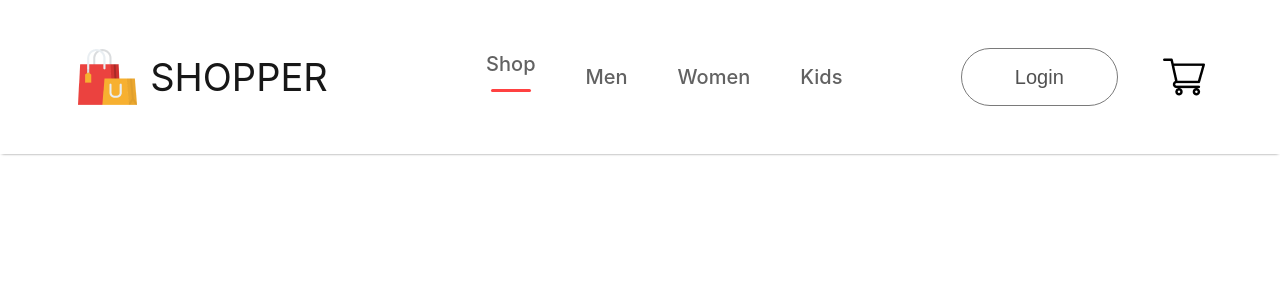
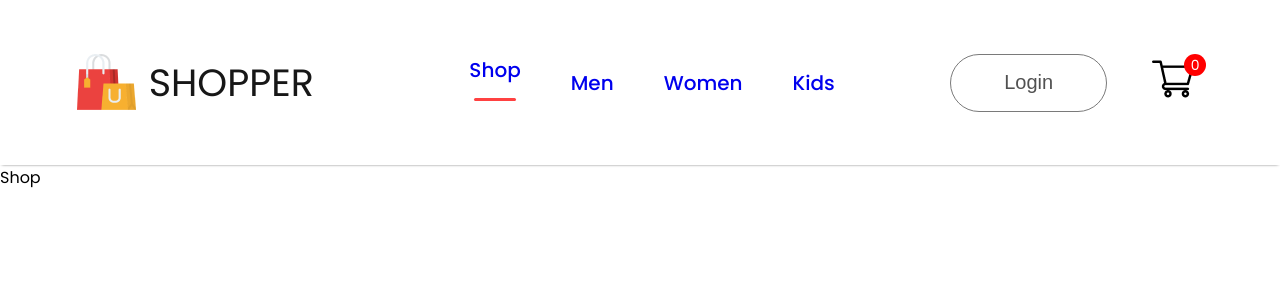
Before and after one commit to gargsona7130/React_Ecommerce, a React (Create React App) app: page / in a window 1280 px wide. Shown: the top 300 px of the page. Built offline with nearby package versions, Linux system fonts and the light colour scheme.

Commit message:
Navbar and dynamic urls

```diff
--- a/public/index.html
+++ b/public/index.html
@@ -15,6 +15,9 @@
       user's mobile device or desktop. See https://developers.google.com/web/fundamentals/web-app-manifest/
     -->
     <link rel="manifest" href="%PUBLIC_URL%/manifest.json" />
+    <link rel="preconnect" href="https://fonts.googleapis.com">
+<link rel="preconnect" href="https://fonts.gstatic.com" crossorigin>
+<link href="https://fonts.googleapis.com/css2?family=Poppins:ital,wght@0,100;0,200;0,300;0,400;0,500;0,600;0,700;0,800;0,900;1,100;1,200;1,300;1,400;1,500;1,600;1,700;1,800;1,900&display=swap" rel="stylesheet">
     <!--
       Notice the use of %PUBLIC_URL% in the tags above.
       It will be replaced with the URL of the `public` folder during the build.
--- a/src/App.js
+++ b/src/App.js
@@ -1,11 +1,31 @@
 import './App.css';
 import Navbar from './Components/Navbar/Navbar';
-
+import { BrowserRouter, Routes, Route } from 'react-router-dom';
+import Cart from './Pages/Cart';
+import ShopCategory from './Pages/ShopCategory';
+import Product from './Pages/Product';
+import LoginSignup from './Pages/LoginSignup';
+import Shop from './Pages/Shop';
 
 function App() {
   return (
     <div>
+      <BrowserRouter>
       <Navbar/>
+      <Routes>
+        <Route path='/' element={<Shop/>}/>
+        <Route path='/mens' element={<ShopCategory category="men"/>}/>
+        <Route path='/womens' element={<ShopCategory category="Women"/>}/>
+        <Route path='/kids' element={<ShopCategory category="kid"/>}/>
+
+        <Route path="/product" element={<Product/>}>
+        <Route path=':productId' element={<Product/>}/>
+      </Route>
+
+      <Route path='/cart' element={<Cart/>}/>
+      <Route path='/login' element={<LoginSignup/>} />
+      </Routes>
+      </BrowserRouter>
     </div>
   );
 }
--- a/src/Components/Navbar/Navbar.css
+++ b/src/Components/Navbar/Navbar.css
@@ -65,3 +65,17 @@
 .nav-login-cart button:active{
     background: #f3f3f3;
 }
+
+.nav-cart-count{
+    width: 22px;
+    height: 22px;
+    display:flex;
+    justify-content: center;
+    align-items:center;
+    margin-top: -35px;
+    margin-left: -55px;
+    border-radius: 11px;
+    font-size:14px;
+    background:red;
+    color:white;
+}
--- a/src/Components/Navbar/Navbar.jsx
+++ b/src/Components/Navbar/Navbar.jsx
@@ -1,9 +1,15 @@
 import React from 'react'
 import './Navbar.css'
+import { useState } from 'react';
 import logo from '../Assets/logo.png'
 import cart_icon from '../Assets/cart_icon.png'
+import {Link} from 'react-router-dom';
+
+
 
 const Navbar = () => {
+
+    const [menu,setMenu] = useState("shop");
   return (
     <div className='navbar'>
         <div className="nav-logo">
@@ -11,14 +17,15 @@
             <p> SHOPPER</p>
         </div>
         <ul className="nav-menu">
-            <li> Shop <hr/></li>
-            <li> Men </li>
-            <li> Women </li>
-            <li> Kids </li>
+            <li onClick={()=>{ setMenu("shop")}}> <Link style={{ textDecoration: 'none' }} to='/'> Shop  </Link>{menu==="shop"?<hr/>:<></>} </li>
+            <li onClick={()=>{ setMenu("mens")}}> <Link style={{ textDecoration: 'none' }} to='/mens'> Men  </Link> {menu==="mens"?<hr/>:<></>} </li>
+            <li onClick={()=>{ setMenu("womens")}}><Link style={{ textDecoration: 'none' }} to='/womens'> Women </Link>  {menu==="womens"?<hr/>:<></>} </li>
+            <li onClick={()=>{ setMenu("kids")}}><Link style={{ textDecoration: 'none' }}  to='/kids'> Kids </Link>{menu==="kids"?<hr/>:<></>} </li>
         </ul>
         <div className="nav-login-cart">
-            <button> Login </button>
-            <img src={cart_icon} alt=" "/>
+           <Link to='/login'><button> Login </button></Link>
+            <Link to='/cart'><img src={cart_icon} alt=" "/></Link>
+            <div className="nav-cart-count"> 0 </div>
         </div>
     </div>
   )
--- /dev/null
+++ b/src/Pages/Cart.jsx
@@ -0,0 +1,9 @@
+import React from 'react'
+
+const Cart = () => {
+  return (
+    <div>Cart</div>
+  )
+}
+
+export default Cart
--- /dev/null
+++ b/src/Pages/LoginSignup.jsx
@@ -0,0 +1,9 @@
+import React from 'react'
+
+const LoginSignup = () => {
+  return (
+    <div>LoginSignup</div>
+  )
+}
+
+export default LoginSignup
--- /dev/null
+++ b/src/Pages/Product.jsx
@@ -0,0 +1,9 @@
+import React from 'react'
+
+const Product = () => {
+  return (
+    <div>Product</div>
+  )
+}
+
+export default Product
--- /dev/null
+++ b/src/Pages/Shop.jsx
@@ -0,0 +1,9 @@
+import React from 'react'
+
+const Shop = () => {
+  return (
+    <div>Shop</div>
+  )
+}
+
+export default Shop
--- /dev/null
+++ b/src/Pages/ShopCategory.jsx
@@ -0,0 +1,9 @@
+import React from 'react'
+
+const ShopCategory = () => {
+  return (
+    <div>ShopCategory</div>
+  )
+}
+
+export default ShopCategory
--- a/src/index.css
+++ b/src/index.css
@@ -5,6 +5,7 @@
     sans-serif;
   -webkit-font-smoothing: antialiased;
   -moz-osx-font-smoothing: grayscale;
+  font-family:'poppins';
 }
 
 code {
```
Also changed, not shown: src/Components/Hero/Hero.jsx (added, +12 -0 lines), src/Components/Hero/Hero.css (added).
